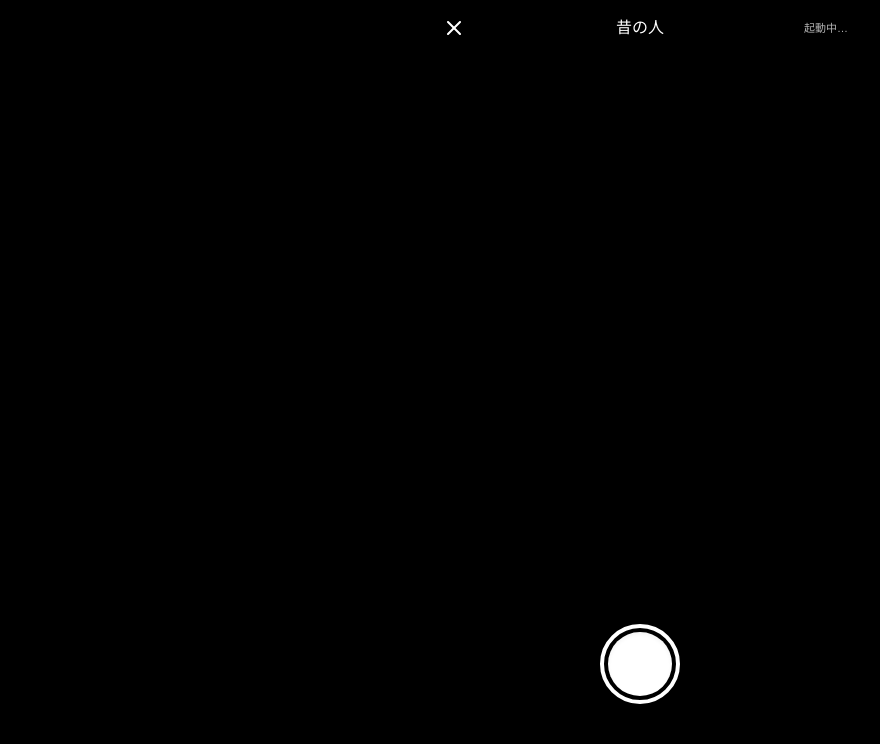
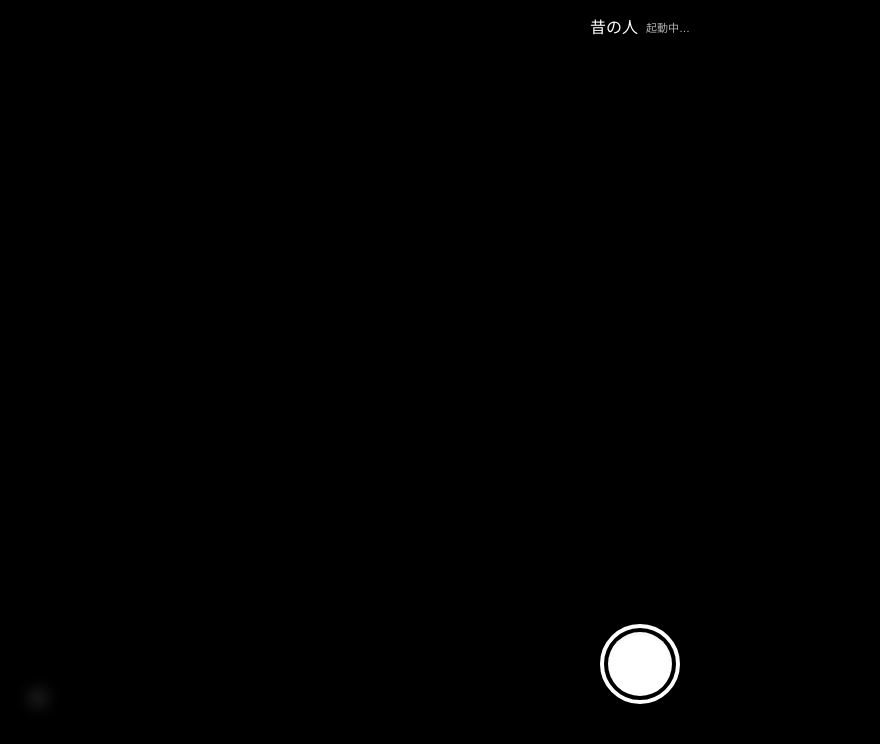
Before and after one commit to sunnyday-cmyk/mukashi-no-hito, a Next.js app: page /scan in a window 1280 px wide. Shown: the top 744 px of the page, without its empty margins (0-880 px from the left). Built offline with nearby package versions, Linux system fonts and the light colour scheme; no server answers.

Commit message:
feat: move home button to bottom-left of camera screen

```diff
--- a/app/scan/page.tsx
+++ b/app/scan/page.tsx
@@ -185,24 +185,21 @@ export default function ScanPage() {
 
       {/* 半透明ヘッダー（映像の上に浮かせる） */}
       <div className="absolute top-0 left-0 right-0 z-30 bg-black/40 backdrop-blur-sm safe-area-top">
-        <div className="mx-auto flex h-14 max-w-md items-center justify-between gap-2 px-4">
-          {/* ホーム画面へ戻るボタン */}
-          <button
-            type="button"
-            onClick={() => router.push('/')}
-            className="flex h-11 w-11 items-center justify-center rounded-full bg-black/30 backdrop-blur-sm transition hover:bg-black/50 active:scale-95 touch-manipulation"
-            aria-label="ホームに戻る"
-          >
-            <X className="h-6 w-6 text-white drop-shadow-lg" />
-          </button>
+        <div className="mx-auto flex h-14 max-w-md items-center justify-center gap-2 px-4">
           <h1 className="text-base font-medium text-white flex-shrink-0">昔の人</h1>
-          {loading ? (
-            <span className="text-[11px] text-white/70">起動中…</span>
-          ) : (
-            <div className="w-11" />
-          )}
+          {loading && <span className="text-[11px] text-white/70">起動中…</span>}
         </div>
       </div>
+
+      {/* ホーム画面へ戻るボタン（画面左下） */}
+      <button
+        type="button"
+        onClick={() => router.push('/')}
+        className="absolute bottom-20 left-4 z-40 flex h-11 w-11 items-center justify-center rounded-full bg-black/30 backdrop-blur-sm transition hover:bg-black/50 active:scale-95 touch-manipulation safe-area-bottom"
+        aria-label="ホームに戻る"
+      >
+        <X className="h-6 w-6 text-white drop-shadow-lg" />
+      </button>
 
       {/* エラーメッセージ */}
       {error && !captured && (
```
